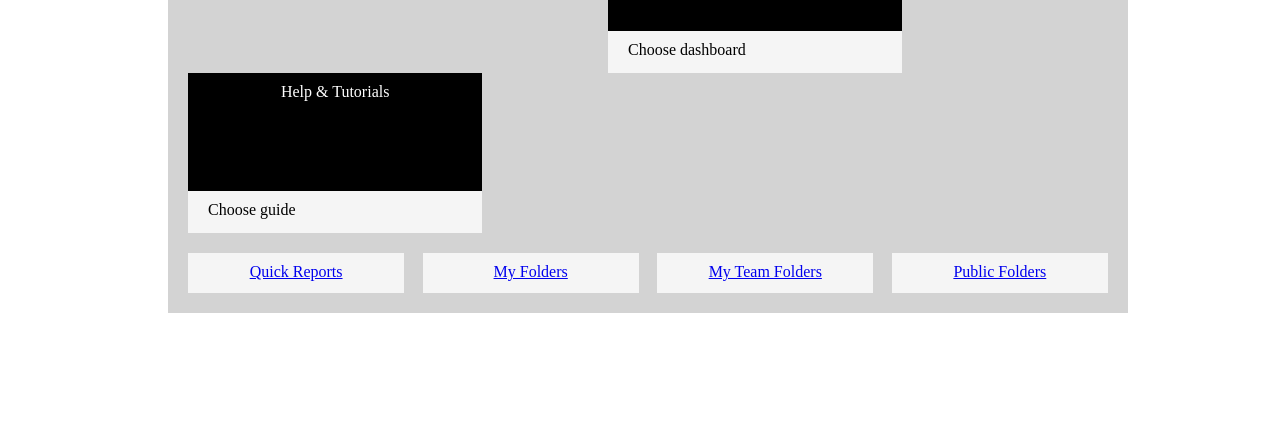
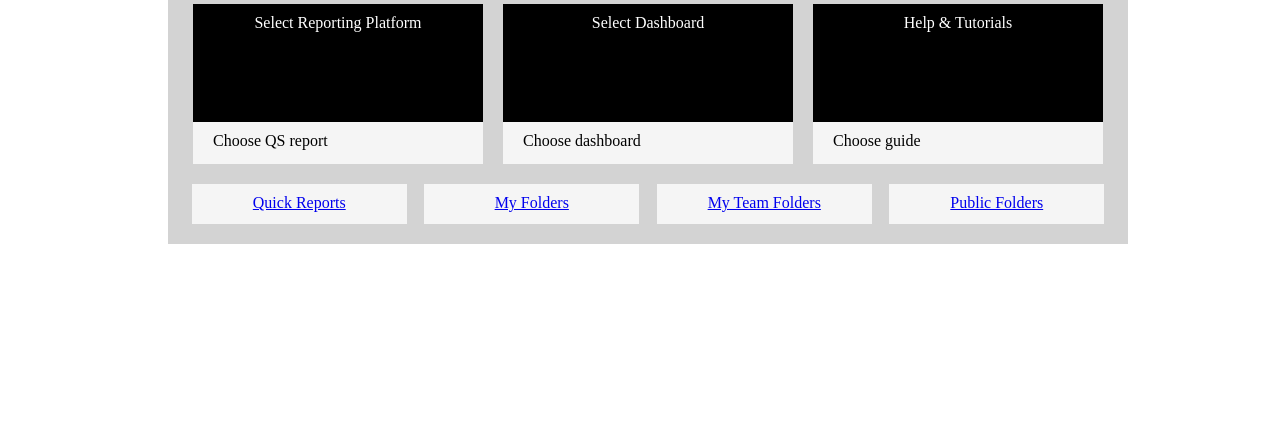
Before and after one commit to alon-kedar/Web-App, a plain HTML site: page index.html in a window 1280 px wide. Shown: the part 355-800 px from the top of the page. Drawn offline with Linux system fonts and the light colour scheme.

Commit message:
use flex

```diff
--- a/style.css
+++ b/style.css
@@ -28,6 +28,7 @@ header > .layout-wrap > a {
 
 header > .layout-wrap > .search-box {
     float: right;
+    /*display: inline-block;*/
 }
 
 header input {
@@ -61,10 +62,16 @@ p {
     padding-top: 10px;
 }
 nav,
-.tabs{
+.tabs > ul{
     padding: 20px;
     width: 100%;
     margin: auto;
+    display: flex;
+    justify-content: space-around;
+}
+
+.tabs > ul {
+    padding-top: 0;
 }
 
 .tabs {
@@ -76,10 +83,10 @@ ul {
 }
 
 .tabs li {
-    display: inline-block;
+    /*display: inline-block;*/
     background-color: whitesmoke;
-    margin-right: 2%;
-    width: 23.5%;
+    margin-right: 10px;
+    width: 215px;
     height: 40px;
     text-align: center;
 }
@@ -89,10 +96,10 @@ ul {
 }
 
 .nav-section {
-    display: inline-block;
     background-color: whitesmoke;
-    margin-right: 2%;
-    width: 32%;
+    margin-right: 10px;
+    /*width: 32%;*/
+    width: 290px;
     height: 160px;
 }
 
```
